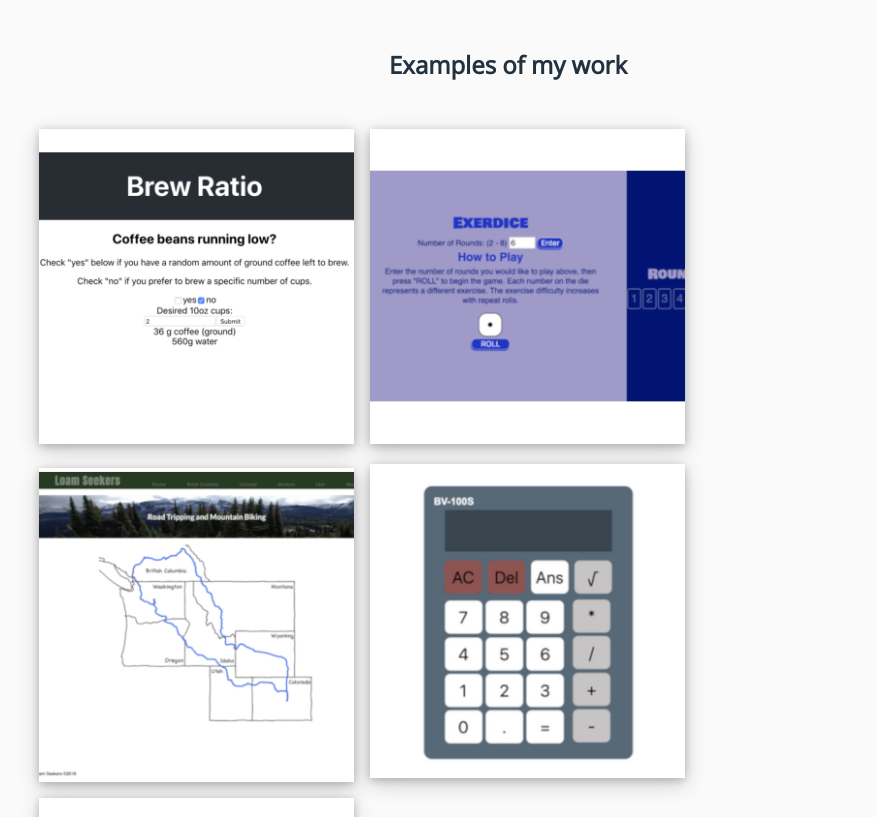
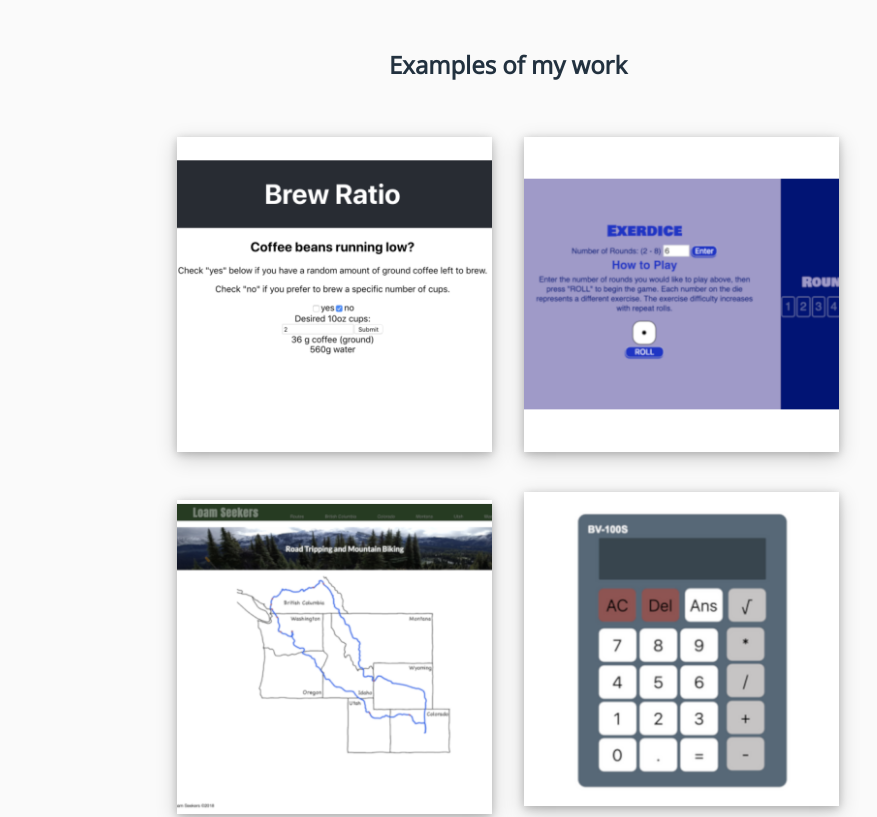
Before and after one commit to rtviner/portfolio, a plain HTML site: page index.html in a window 1280 px wide. Shown: the part 880-1697 px from the top of the page, without its empty margins (132-1009 px from the left). Drawn offline with nearby package versions, Linux system fonts and the light colour scheme.

Commit message:
add media queries for project images

```diff
--- a/style.css
+++ b/style.css
@@ -201,7 +201,7 @@ div.project-gallery {
     flex-wrap: wrap;
     align-items: center;
     justify-content: flex-start;
-    max-width: 74.5%;
+    width: 74.5%;
     margin: 0 auto;
     margin-top: 2.5em;
 }
@@ -407,10 +407,21 @@ a.contact-link:hover {
 @media screen and (max-width: 1437px) {
 
     article.project {
-        margin: 0.5em;
-        margin-bottom: 1em;
+        margin: .25em;
+        margin-bottom: .5em;
     }
 
+}
+
+@media screen and (max-width: 1340px) {
+    div.project-gallery {
+        justify-content: center;
+    }
+
+    article.project {
+        margin: 1em;
+        margin-bottom: 2em;
+    }
 }
 
 @media screen and (max-width: 785px) {
@@ -437,6 +448,10 @@ a.contact-link:hover {
 
     section#projects {
         padding: 1em 0;
+    }
+
+     div.project-gallery {
+        width: 100%;
     }
 
     header#projects-head h2{
@@ -475,9 +490,7 @@ a.contact-link:hover {
         padding-left: 1em;
         padding-right: 1em;
     }
-    div.project-gallery {
-        justify-content: center;
-    }
+
     div.contact {
         margin: 1em;
     }
```
Also changed, not shown: index.html (indentation only).
